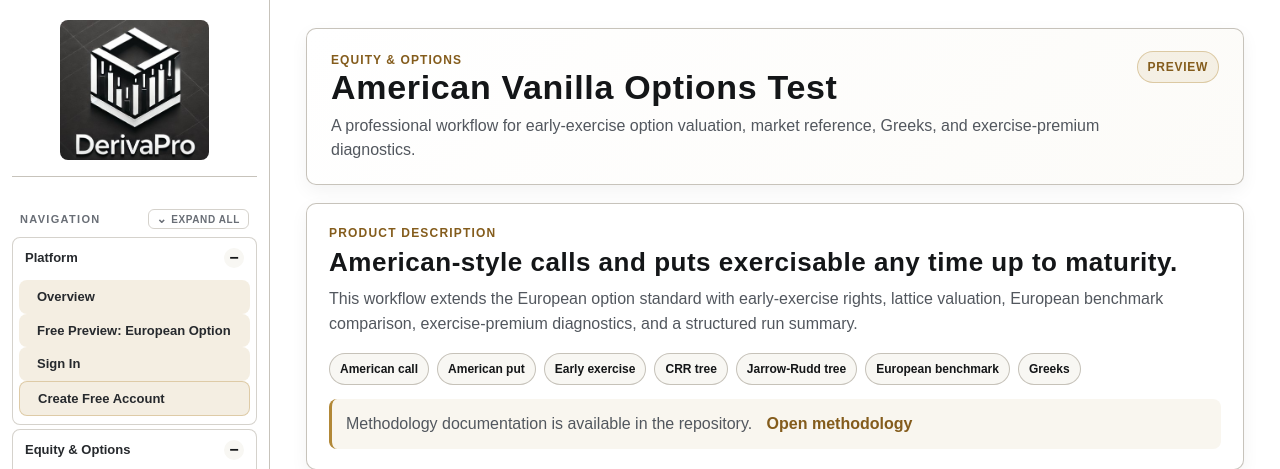
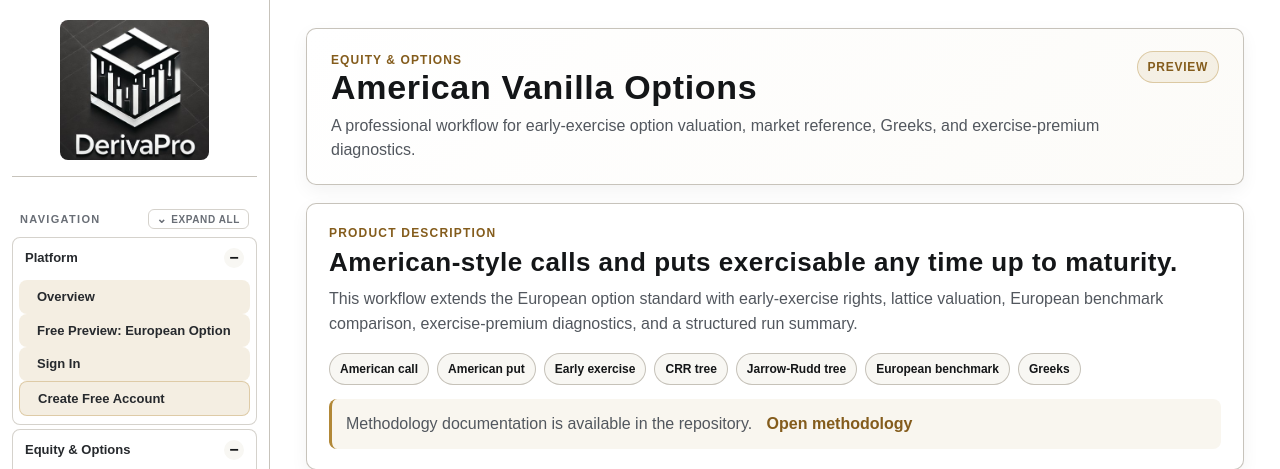
Before and after one commit to derivapro/derivapro-v1, a Python web app: template derivapro/templates/american_options.html in a window 1280 px wide. Shown: the part 66-535 px from the top of the page. Run offline with Jinja, Linux system fonts and the light colour scheme; the template is opened without the code that fills it, so the values that code supplies are empty.

Commit message:
Revert Changes

```diff
--- a/derivapro/templates/american_options.html
+++ b/derivapro/templates/american_options.html
@@ -5,7 +5,7 @@
 
 {% block content %}
 {{ product.header(
-    "American Vanilla Options Test",
+    "American Vanilla Options",
     "A professional workflow for early-exercise option valuation, market reference, Greeks, and exercise-premium diagnostics.",
     "Equity & Options",
     "Registered Workspace" if current_user.is_authenticated else "Preview"
```
